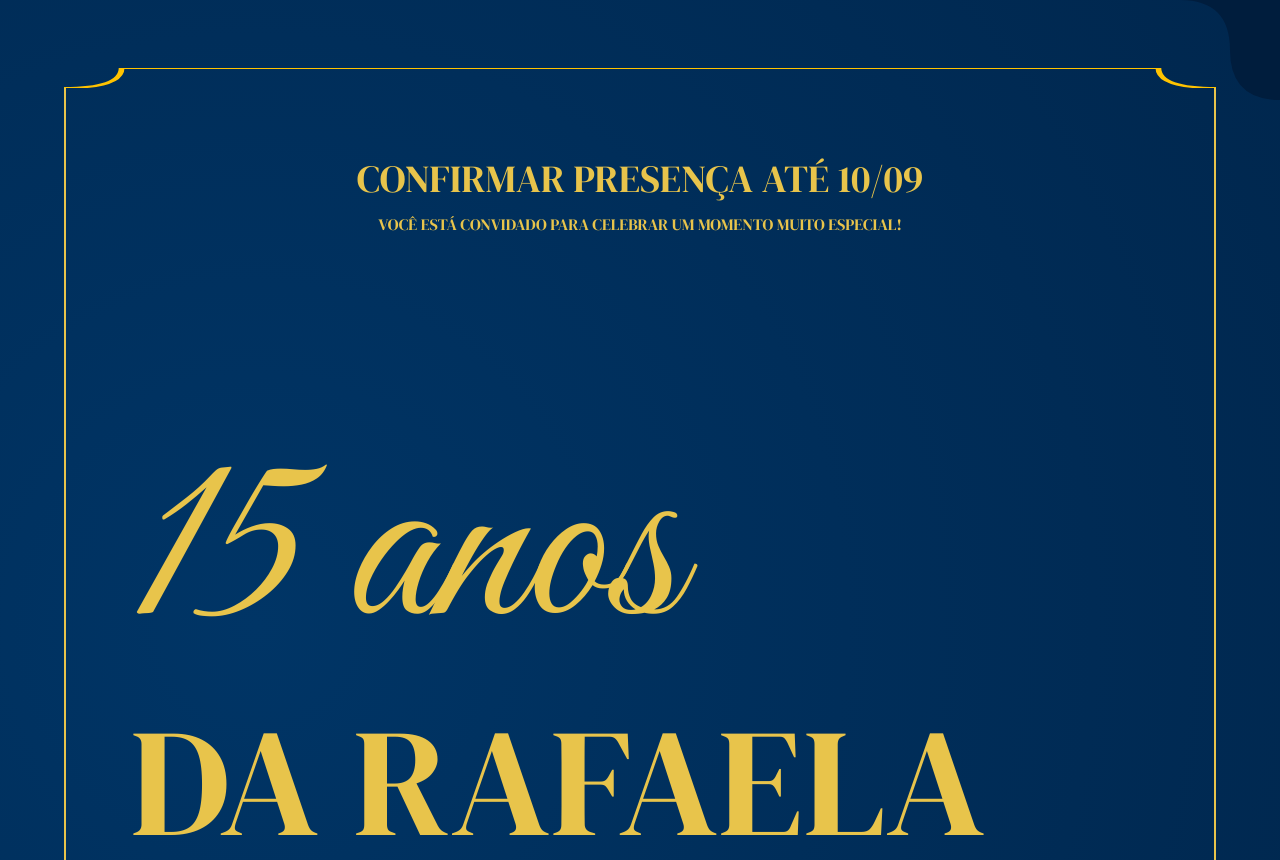
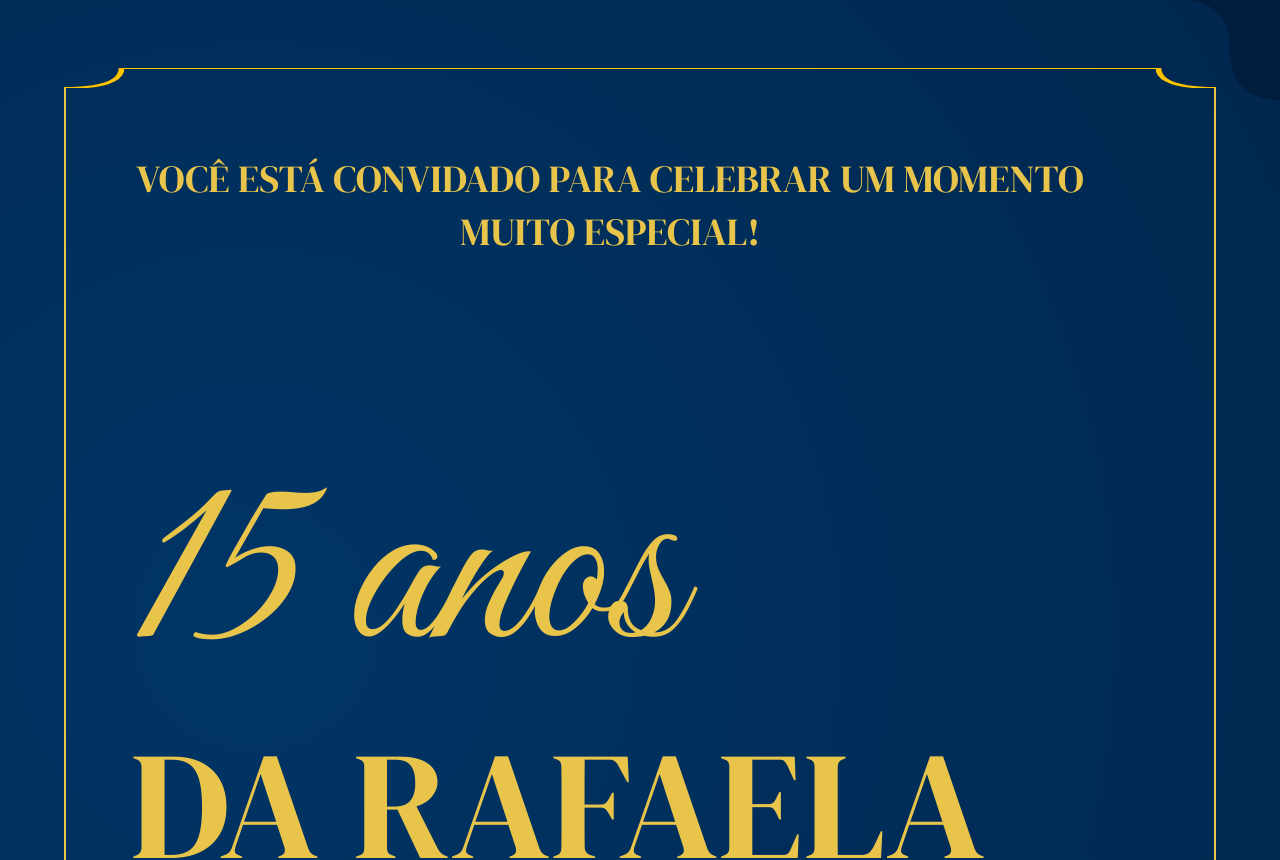
Before and after one commit to meocosta/conviteOficial, a SvelteKit app: page / in a window 1280 px wide. Shown: the top 860 px of the page. Built offline with nearby package versions, Linux system fonts and the light colour scheme.

Commit message:
tela inicial

```diff
--- a/src/routes/+page.svelte
+++ b/src/routes/+page.svelte
@@ -1,16 +1,13 @@
-<div id="intro">
-  <p class="display pp">CONFIRMAR PRESENÇA ATÉ 10/09</p>
-  <p class="display">
-    VOCÊ ESTÁ CONVIDADO PARA CELEBRAR UM MOMENTO MUITO ESPECIAL!
-  </p>
-</div>
+<p class="display pp" style="width: 75vw;">
+  VOCÊ ESTÁ CONVIDADO PARA CELEBRAR UM MOMENTO MUITO ESPECIAL!
+</p>
 
 <div id="titulo">
   <h2 class="great">15 anos</h2>
   <h1 id="tt2" class="display">DA RAFAELA</h1>
 </div>
 
-<p class="display ">
+<p class="display">
   SERÁ UMA NOITE INESQUECÍVEL, MARCADA POR SONHOS, ELEGÂNCIA E MUITA EMOÇÃO!
 </p>
 
@@ -76,9 +73,7 @@
     </div></a
   >
 
-  <p class="display">
-    CASO TENHA DUVIDAS, VEJA IDEIAS DE PRESENTES
-  </p>
+  <p class="display">CASO TENHA DUVIDAS, VEJA IDEIAS DE PRESENTES</p>
 
   <a href="/presente">
     <div id="presente">
@@ -182,12 +177,6 @@
     gap: 80px;
   }
 
-  #intro {
-    display: flex;
-    flex-direction: column;
-    gap: 8px;
-  }
-
   /*INDIVIDUAIS*/
 
   p,
```
